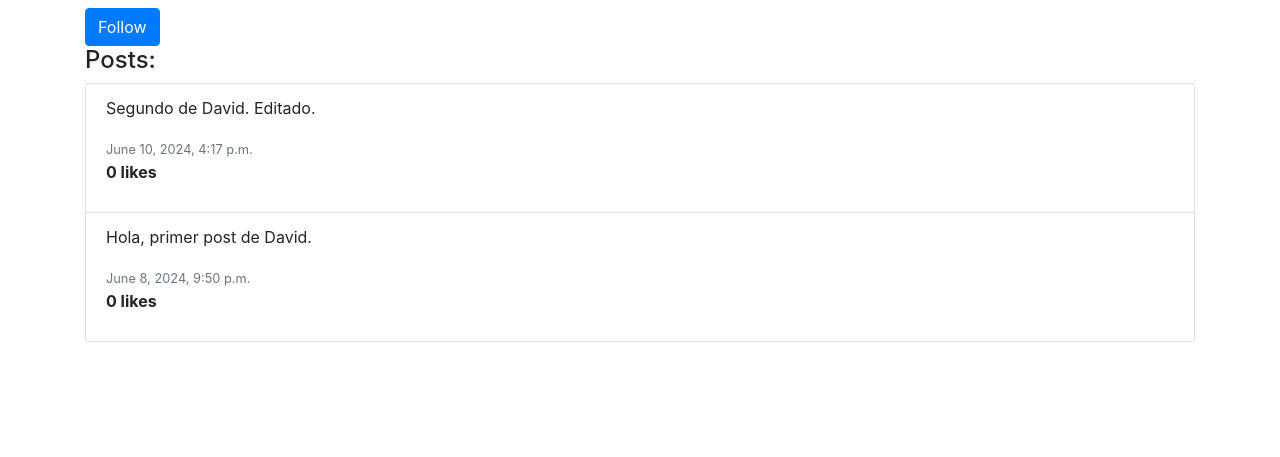
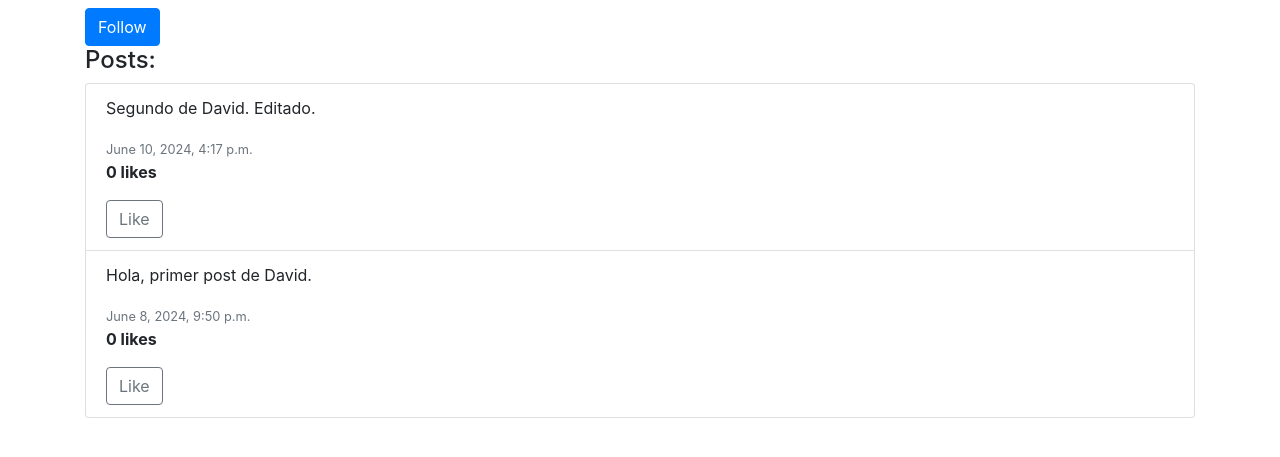
Before and after one commit to monsalvegf/network, a Django app: a page that uses network/templates/network/profile.html in a window 1280 px wide. Shown: the part 174-631 px from the top of the page. Run offline with Django 3.2, Linux system fonts and the light colour scheme; a user stored in the database is signed in; data comes from the database, SQL or seed files in the repository; both versions use the stored data as it was after the commit; some libraries are stand-ins or nearby versions.

Commit message:
Parece que funciona todo, lo único que al abrir la edición de un post no desaparece el botón de Edit

```diff
--- a/network/templates/network/profile.html
+++ b/network/templates/network/profile.html
@@ -23,11 +23,28 @@
     <h4>Posts:</h4>
     <ul class="list-group">
         {% for post in posts %}
-            <li class="list-group-item">
+        <li class="list-group-item" id="post-{{ post.id }}">
+            <div id="post-content-{{ post.id }}">
                 <p>{{ post.content }}</p>
+            </div>
+            {% if user == post.user %}
+            <button class="edit-button btn btn-secondary" data-post-id="{{ post.id }}">Edit</button>
+            <div id="edit-form-{{ post.id }}" class="edit-form" style="display:none;">
+                <textarea class="form-control edit-content" id="edit-content-{{ post.id }}">{{ post.content }}</textarea>
+                <button class="btn btn-primary save-button" data-post-id="{{ post.id }}">Save</button>
+            </div>
+            {% endif %}
+            <div>
                 <small class="text-muted">{{ post.timestamp }}</small>
-                <p><strong>{{ post.likes_count }} likes</strong></p>
-            </li>
+                <p id="like-count-{{ post.id }}"><strong>{{ post.likes_count }} likes</strong></p>
+                {% if user.is_authenticated %}
+                <button class="btn like-button {% if post.user_has_liked %}btn-success{% else %}btn-outline-secondary{% endif %}"
+                        data-post-id="{{ post.id }}" data-liked="{% if post.user_has_liked %}true{% else %}false{% endif %}">
+                    Like
+                </button>
+                {% endif %}
+            </div>
+        </li>
         {% endfor %}
     </ul>
 </div>
```
Also changed, not shown: db.sqlite3.
